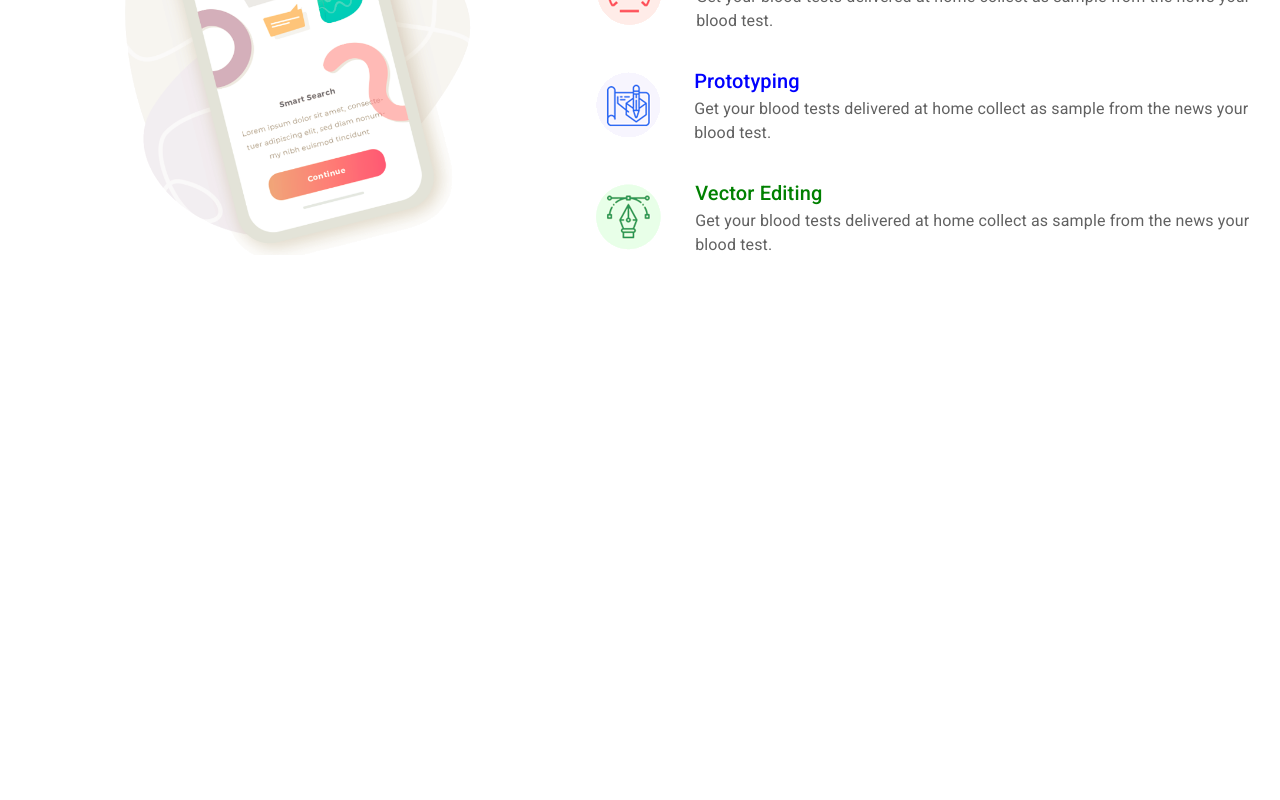
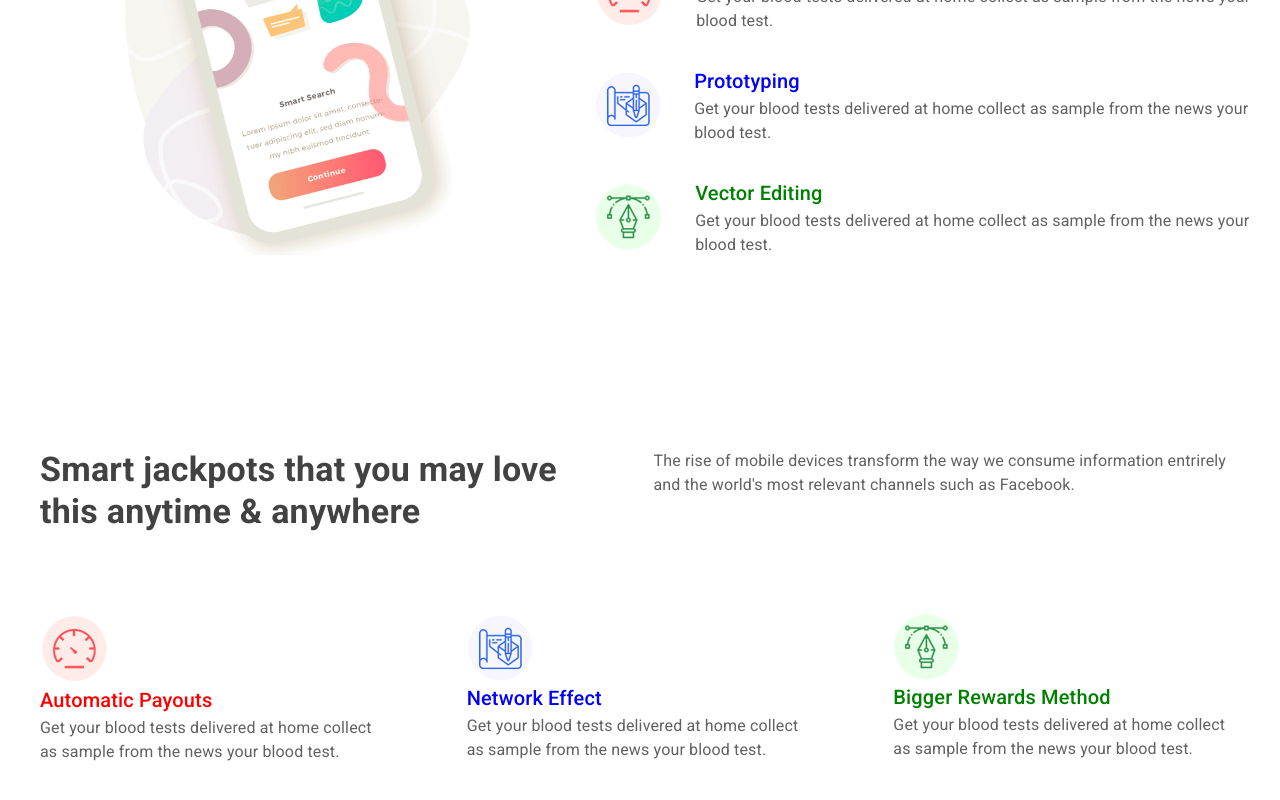
Before and after one commit to Buddahbot/my-app, a React (Create React App) app: page / in a window 1280 px wide. Shown: the part 506-1306 px from the top of the page. Before the commit the page ends 800 px from the top, so only its background shows below. Built offline with nearby package versions, Linux system fonts and the light colour scheme.

Commit message:
add smart jackpot section

```diff
--- a/src/App.jsx
+++ b/src/App.jsx
@@ -1,11 +1,11 @@
-import logo from "./logo.svg";
-import { Typography } from "@material-ui/core";
 import AwesomeAppsFeatures from "./components/awesome-apps-feature";
+import SmartJackpots from "./components/smart-jackpots";
 
 function App() {
   return (
     <div>
       <AwesomeAppsFeatures />
+      <SmartJackpots />
     </div>
   );
 }
--- a/src/components/awesome-apps-feature.jsx
+++ b/src/components/awesome-apps-feature.jsx
@@ -15,6 +15,7 @@ import FeatureAspect from "./feature-aspect";
 const AwesomeAppsFeatures = () => {
   return (
     <div>
+      <Stack mb={15}>
         <Typography align="center" mb={5}>
           Trusted by companies like
         </Typography>
@@ -36,8 +37,8 @@ const AwesomeAppsFeatures = () => {
               Awesome apps features
             </Typography>
             <Typography mb={9} color={grey[700]}>
-            Increase productivity with a single to-do-aoo. app for managing your
-            personal budgets.
+              Increase productivity with a single to-do-aoo. app for managing
+              your personal budgets.
             </Typography>
             <Stack mb={4}>
               <FeatureAspect
@@ -68,6 +69,7 @@ const AwesomeAppsFeatures = () => {
             </Stack>
           </Stack>
         </Stack>
+      </Stack>
     </div>
   );
 };
--- /dev/null
+++ b/src/components/smart-jackpots.jsx
@@ -0,0 +1,57 @@
+import React from "react";
+import { Divider, Stack, Typography } from "@mui/material";
+import { grey } from "@mui/material/colors";
+import fastPerformance from "../images/fast-performance.png";
+import prototyping from "../images/prototyping.png";
+import vectorEditing from "../images/vector-editing.png";
+import FeatureAspect from "./feature-aspect";
+
+const SmartJackpots = () => {
+  return (
+    <div>
+      <Stack mb={10}>
+        <Stack direction="row">
+          <Typography variant="h4" color={grey[800]} fontWeight="bold" m={5}>
+            Smart jackpots that you may love this anytime & anywhere
+          </Typography>
+          <Divider orientation="vertical" variant="middle" />
+          <Typography color={grey[700]} m={5}>
+            The rise of mobile devices transform the way we consume information
+            entrirely and the world's most relevant channels such as Facebook.
+          </Typography>
+        </Stack>
+        <Stack direction="row">
+          <Stack m={5}>
+            <FeatureAspect
+              icon={fastPerformance}
+              headColor="red"
+              headline="Automatic Payouts"
+              content="Get your blood tests delivered at home collect as sample from the news your blood test."
+              direction="column"
+            />
+          </Stack>
+          <Stack m={5}>
+            <FeatureAspect
+              icon={prototyping}
+              headColor="blue"
+              headline="Network Effect"
+              content="Get your blood tests delivered at home collect as sample from the news your blood test."
+              direction="column"
+            />
+          </Stack>
+          <Stack m={5}>
+            <FeatureAspect
+              icon={vectorEditing}
+              headColor="green"
+              headline="Bigger Rewards Method"
+              content="Get your blood tests delivered at home collect as sample from the news your blood test."
+              direction="column"
+            />
+          </Stack>
+        </Stack>
+      </Stack>
+    </div>
+  );
+};
+
+export default SmartJackpots;
```
Lines whose indentation alone changed are shown as unchanged.
